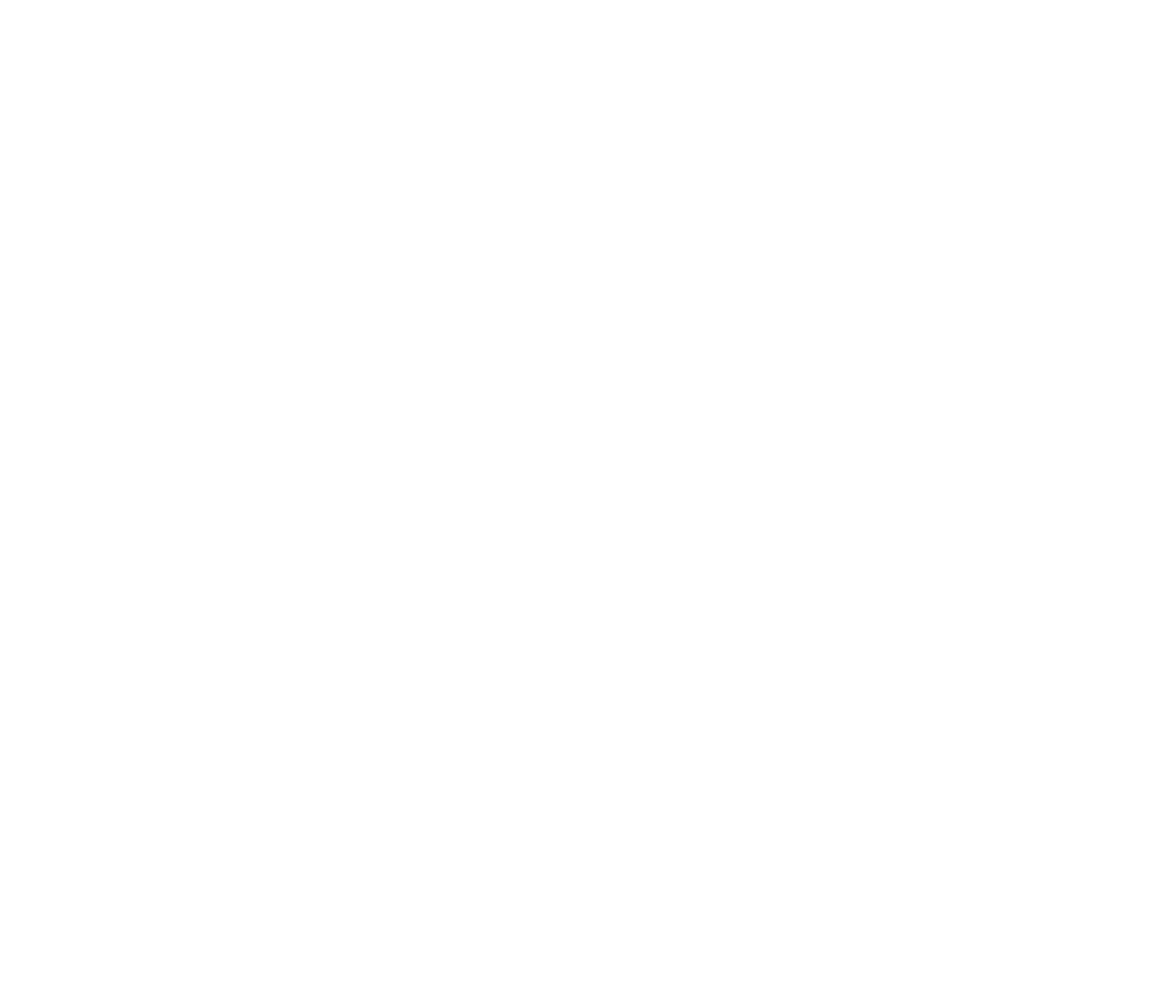
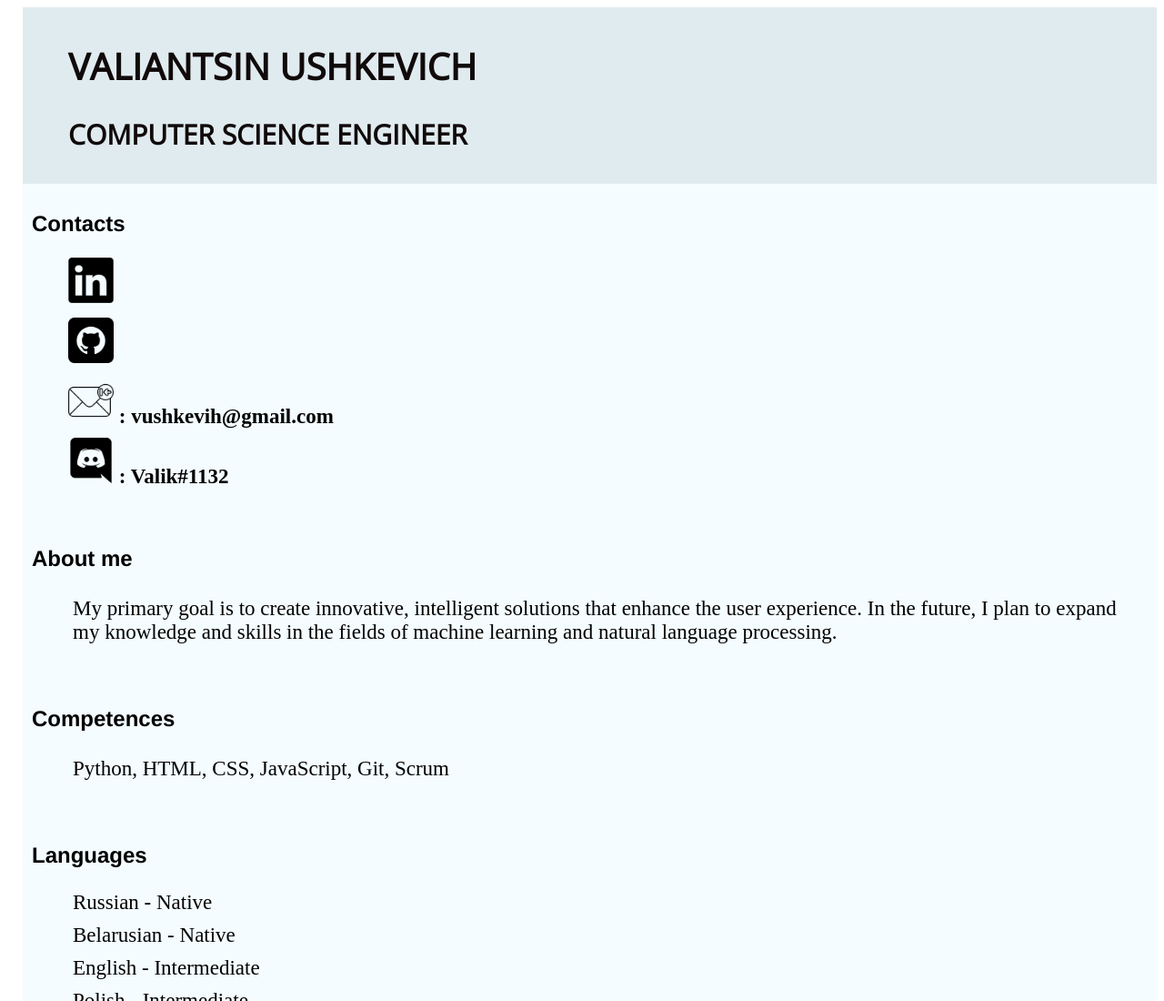
Before and after one commit to rakets/rsschool-cv, a plain HTML site: page index.html in a window 1280 px wide. Shown: the top 1100 px of the page at 91% size. Before the commit the page ends 800 px from the top, so only its background shows below. Drawn offline with nearby package versions, Linux system fonts and the light colour scheme.

Commit message:
feat: add header, section, footer; add css

```diff
--- a/css/style.css
+++ b/css/style.css
@@ -0,0 +1,87 @@
+body {
+    margin-left: 25px;
+}
+
+header {
+    background-color: rgba(222, 234, 239, 0.933);
+    color:rgb(17, 10, 10);
+    padding: 0;
+    margin: 0;
+    font-family: 'Open Sans';
+    font-size: 20px;
+    text-transform: uppercase;
+    padding: 10px;
+    /* margin: none;
+    padding: none; */
+
+}
+
+section {
+    background-color: rgba(244, 252, 255, 0.933);
+}
+
+section h2 {
+    font-family:'Franklin Gothic Medium', 'Arial Narrow', Arial, sans-serif;
+}
+
+section div {
+    padding: 10px;
+}
+
+.container ul{
+    list-style-type: none;
+}
+
+.contact ul img {
+    width: 50px;
+    height: 50px;
+}
+
+.contact ul {
+    list-style-type: none;
+    font-size: 23px;
+}
+
+.contact li {
+    margin-bottom: 10px;
+    font-weight: bold;
+}
+
+.education a {
+    color:black;
+    text-decoration: none;
+}
+
+.education li {
+    list-style: none;
+    padding: 5px;
+    font-size: 23px;
+}
+
+.education a sub {
+    color:rgb(31, 73, 227);
+}
+
+.languages li {
+    padding: 5px;
+    font-size: 23px;
+    list-style-type: none;
+}
+
+.competences p {
+    margin-left: 40px;
+    padding: 5px;
+    font-size: 23px;
+}
+
+.about_me p {
+    margin-left: 40px;
+    padding: 5px;
+    font-size: 23px;
+}
+
+.work li {
+    list-style-type: none;
+    padding: 5px;
+    font-size: 23px;
+}
--- a/index.html
+++ b/index.html
@@ -3,9 +3,113 @@
 <head>
     <meta charset="UTF-8">
     <meta name="viewport" content="width=device-width, initial-scale=1.0">
-    <title>Document</title>
+    <link href="/css/style.css" rel="stylesheet" type="text/css">
+    <title>rsschool-cv-html</title>
+    <link rel="preconnect" href="https://fonts.googleapis.com">
+<link rel="preconnect" href="https://fonts.gstatic.com" crossorigin>
+<link href="https://fonts.googleapis.com/css2?family=Anton&family=Open+Sans&display=swap" rel="stylesheet">
 </head>
 <body>
+    <header>
 
+        <!-- <h1>Valiantsin Ushkevich</h1> -->
+        <!-- <h2>Computer Science Engineer</h2> -->
+        <div class="container">
+            <ul class="head">
+                <li><h1>Valiantsin Ushkevich</h1></li>
+                <li><h2>Computer Science Engineer</h2></li>
+            </ul>
+
+        </div>
+
+    </header>
+
+    <section id="about" class="about">
+        <div class="contact">
+            <h2>Contacts</h2>
+            <ul>
+                <li><a href="https://www.linkedin.com/in/valiantsinushkevich/" target="_blank"><img src="img/linkedin1.png" alt="Linkedin"></a></li>
+                <li><a href="https://github.com/rakets?tab=repositories" target="_blank"><img src="img/github.png" alt="GitHub"></a></li>
+                <li><img src="img/email.png" alt="Email"> : vushkevih@gmail.com</li>
+                <li><img src="img/discord.png" alt="Discord"> : Valik#1132</li>
+            </ul>
+        </div>
+
+        <div class="about_me">
+            <h2>About me</h2>
+            <p>
+                My primary goal is to create innovative,
+                intelligent solutions that enhance the
+                user experience. In the future, I plan to
+                expand my knowledge and skills in the
+                fields of machine learning and natural
+                language processing.
+            </p>
+        </div>
+
+        <div class="competences">
+            <h2>Competences</h2>
+            <p>
+                Python, HTML, CSS, JavaScript, Git, Scrum
+            </p>
+        </div>
+
+        <div class="languages">
+            <h2>Languages</h2>
+            <ul>
+                <li>Russian - Native</li>
+                <li>Belarusian - Native</li>
+                <li>English - Intermediate</li>
+                <li>Polish - Intermediate</li>
+            </ul>
+        </div>
+
+        <div class="education">
+            <h2>Education</h2>
+            <ul>
+                <li>
+                    <p><b>University of Technology in Vitebsk,Belarus</b></p>
+                    <ul>
+                        <li>Sep 2015 / Jan 2020</li>
+                        <li>Process Automation and Manufacturing</li>
+                    </ul>
+                </li>
+                <li>
+                    <p><b>University College of Enterprise and Administration in Lublin, Poland</b></p>
+                    <ul>
+                        <li>Oct 2022 / now</li>
+                        <li>Computer Science</li>
+                    </ul>
+                </li>
+                <li><a href="https://www.udemy.com/course/javascript_full/" target="_blank"><b>Udemy</b><sub>(click)</sub></a></li>
+                <li><a href="/rsschool-cv/pdf/ValiantsinUshkevich-Technologie%20Siec-certificate.pdf" target="_blank"><b>CCNAv7: Introduction to Networks</b><sub>(click)</sub></a></li>
+            </ul>
+        </div>
+
+        <div class="work">
+            <h2>Work experience</h2>
+            <ul>
+                <li>
+                    <p><b>Design Institute UP "Institute of VitebskGrazhdanproekt"</b></p>
+                    <ul>
+                        <li>Mar 2020 / Aug 2022</li>
+                        <li>Electrical Network Design Engineer 2 categories</li>
+                        <li>Development of drawings power supply networks, working out the expert's state expertise comments, teamwork with construction organizations during the work.</li>
+                    </ul>
+                </li>
+                <li>
+                    <p><b>Freelance</b></p>
+                    <ul>
+                        <li>Feb 2023 / now</li>
+                        <li>Python developer</li>
+                        <li>Development of telegram bots.</li>
+                    </ul>
+                </li>
+            </ul>
+        </div>
+    </section>
+    <footer>
+
+    </footer>
 </body>
 </html>
```
Also changed, not shown: img/discord.png (added), img/email.png (added), img/github.png (added), img/linkedin1.png (added), 1 other file.
